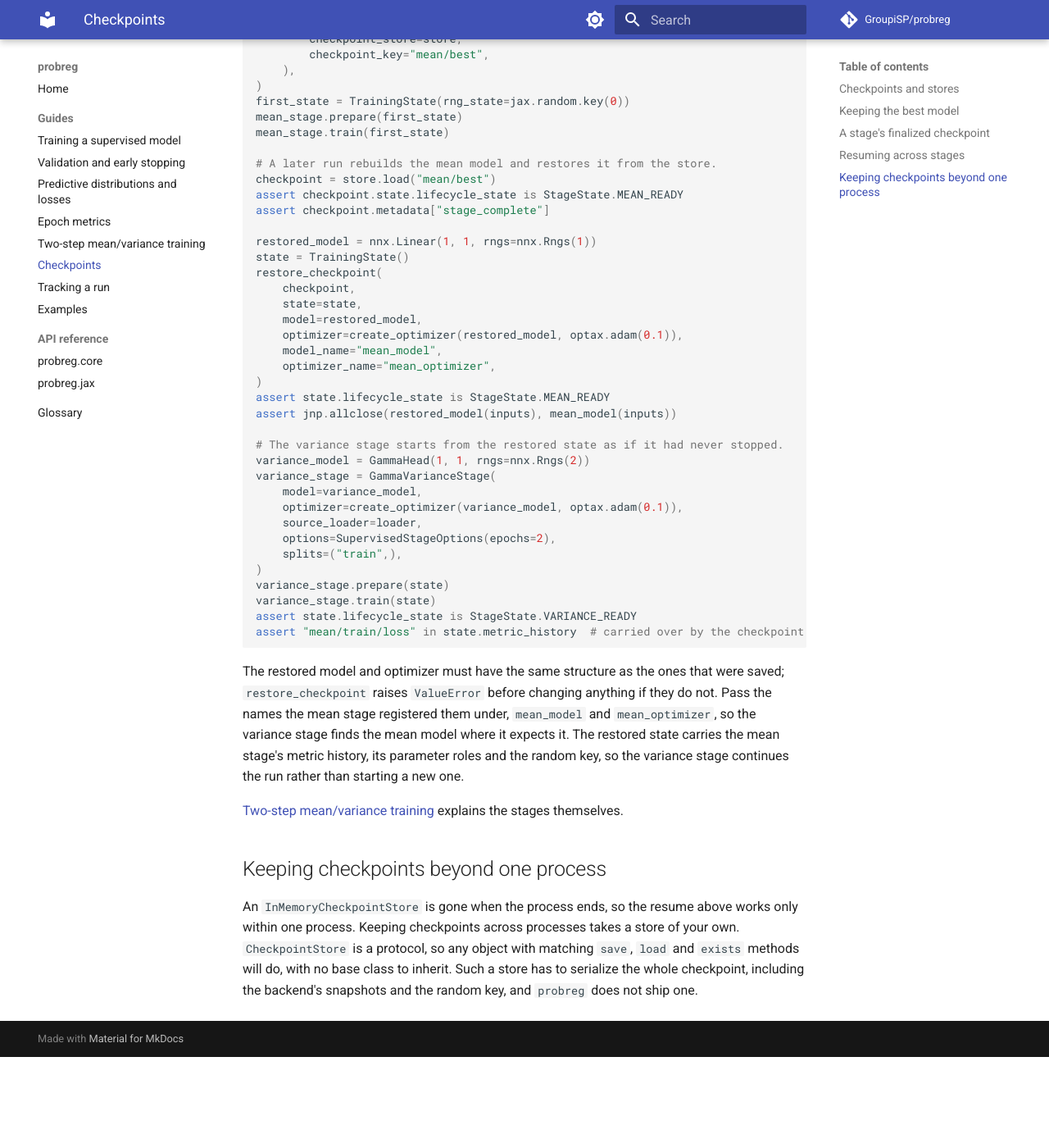
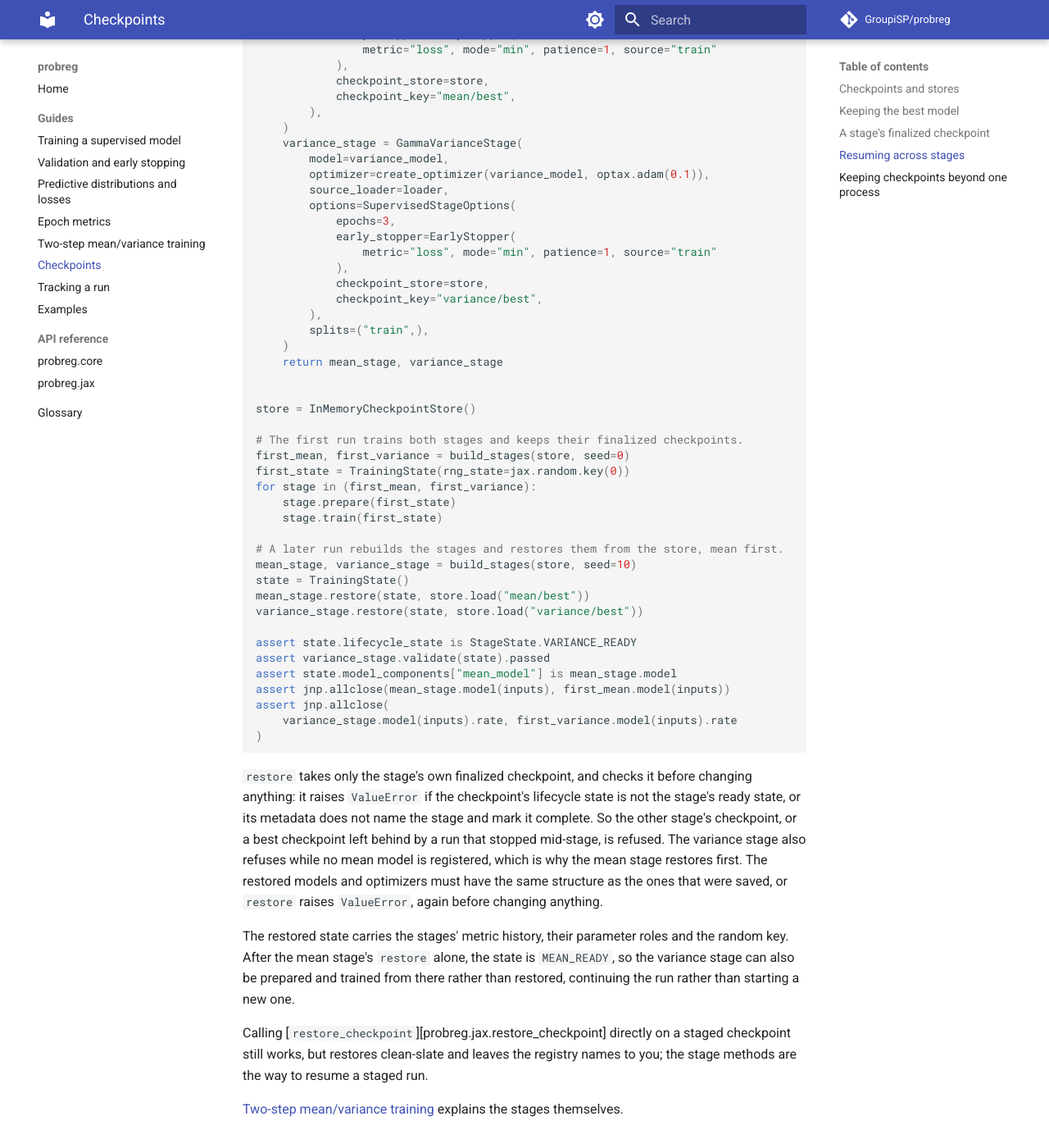
Before and after one commit to GroupiSP/probreg, an MkDocs documentation site: the page built from docs_site/guides/checkpoints.md, in a window 1280 px wide and 1400 px high, scrolled down 4329 px. Shown: the whole window at 82% size. Built offline with MkDocs 1.6.1 and Material for MkDocs 9.7.7, drawn with Linux system fonts in a browser that asks for light colours; comment, search, counter and statistics services are not loaded; before the commit the page ends 5618 px from its top, so only the background shows below that; some of the changed text lies outside the part shown.

Commit message:
docs(guide): resume across stages with the stage restore methods
Co-Authored-By: Claude Opus 5.5 <noreply@anthropic.com>

````diff
--- a/docs_site/guides/checkpoints.md
+++ b/docs_site/guides/checkpoints.md
@@ -146,11 +146,14 @@ with.
 
 ## Resuming across stages
 
-The finalized mean checkpoint is enough to run the variance stage in a new
-training state, with freshly built objects: a mean model and optimizer of the
-same architecture to restore into, and nothing else from the first run. The
-snippet below trains the mean stage, then starts over from the store alone, as a
-later process would:
+The finalized checkpoints are enough to pick a staged run up again in a new
+training state, with freshly built objects: models and optimizers of the same
+architecture to restore into, and nothing else from the first run. Each stage
+restores its own checkpoint with `restore`
+([`MeanStage.restore`][probreg.jax.MeanStage.restore] and
+[`GammaVarianceStage.restore`][probreg.jax.GammaVarianceStage.restore]), mean
+first, then variance. The snippet below trains both stages, then starts over
+from the store alone, as a later process would:
 
 ```python
 import jax
@@ -182,67 +184,82 @@ def loader(*, split: str, epoch: int) -> list[Batch]:
     return [Batch(inputs=inputs, targets=targets)]
 
 
+def build_stages(
+    store: InMemoryCheckpointStore, seed: int
+) -> tuple[MeanStage, GammaVarianceStage]:
+    mean_model = nnx.Linear(1, 1, rngs=nnx.Rngs(seed))
+    variance_model = GammaHead(1, 1, rngs=nnx.Rngs(seed + 1))
+    mean_stage = MeanStage(
+        model=mean_model,
+        optimizer=create_optimizer(mean_model, optax.adam(0.1)),
+        train_loader=loader,
+        options=SupervisedStageOptions(
+            epochs=3,
+            early_stopper=EarlyStopper(
+                metric="loss", mode="min", patience=1, source="train"
+            ),
+            checkpoint_store=store,
+            checkpoint_key="mean/best",
+        ),
+    )
+    variance_stage = GammaVarianceStage(
+        model=variance_model,
+        optimizer=create_optimizer(variance_model, optax.adam(0.1)),
+        source_loader=loader,
+        options=SupervisedStageOptions(
+            epochs=3,
+            early_stopper=EarlyStopper(
+                metric="loss", mode="min", patience=1, source="train"
+            ),
+            checkpoint_store=store,
+            checkpoint_key="variance/best",
+        ),
+        splits=("train",),
+    )
+    return mean_stage, variance_stage
+
+
 store = InMemoryCheckpointStore()
 
-# The first run trains the mean stage and keeps its best checkpoint.
-mean_model = nnx.Linear(1, 1, rngs=nnx.Rngs(0))
-mean_stage = MeanStage(
-    model=mean_model,
-    optimizer=create_optimizer(mean_model, optax.adam(0.1)),
-    train_loader=loader,
-    options=SupervisedStageOptions(
-        epochs=3,
-        early_stopper=EarlyStopper(
-            metric="loss", mode="min", patience=1, source="train"
-        ),
-        checkpoint_store=store,
-        checkpoint_key="mean/best",
-    ),
+# The first run trains both stages and keeps their finalized checkpoints.
+first_mean, first_variance = build_stages(store, seed=0)
+first_state = TrainingState(rng_state=jax.random.key(0))
+for stage in (first_mean, first_variance):
+    stage.prepare(first_state)
+    stage.train(first_state)
+
+# A later run rebuilds the stages and restores them from the store, mean first.
+mean_stage, variance_stage = build_stages(store, seed=10)
+state = TrainingState()
+mean_stage.restore(state, store.load("mean/best"))
+variance_stage.restore(state, store.load("variance/best"))
+
+assert state.lifecycle_state is StageState.VARIANCE_READY
+assert variance_stage.validate(state).passed
+assert state.model_components["mean_model"] is mean_stage.model
+assert jnp.allclose(mean_stage.model(inputs), first_mean.model(inputs))
+assert jnp.allclose(
+    variance_stage.model(inputs).rate, first_variance.model(inputs).rate
 )
-first_state = TrainingState(rng_state=jax.random.key(0))
-mean_stage.prepare(first_state)
-mean_stage.train(first_state)
-
-# A later run rebuilds the mean model and restores it from the store.
-checkpoint = store.load("mean/best")
-assert checkpoint.state.lifecycle_state is StageState.MEAN_READY
-assert checkpoint.metadata["stage_complete"]
-
-restored_model = nnx.Linear(1, 1, rngs=nnx.Rngs(1))
-state = TrainingState()
-restore_checkpoint(
-    checkpoint,
-    state=state,
-    model=restored_model,
-    optimizer=create_optimizer(restored_model, optax.adam(0.1)),
-    model_name="mean_model",
-    optimizer_name="mean_optimizer",
-)
-assert state.lifecycle_state is StageState.MEAN_READY
-assert jnp.allclose(restored_model(inputs), mean_model(inputs))
-
-# The variance stage starts from the restored state as if it had never stopped.
-variance_model = GammaHead(1, 1, rngs=nnx.Rngs(2))
-variance_stage = GammaVarianceStage(
-    model=variance_model,
-    optimizer=create_optimizer(variance_model, optax.adam(0.1)),
-    source_loader=loader,
-    options=SupervisedStageOptions(epochs=2),
-    splits=("train",),
-)
-variance_stage.prepare(state)
-variance_stage.train(state)
-assert state.lifecycle_state is StageState.VARIANCE_READY
-assert "mean/train/loss" in state.metric_history  # carried over by the checkpoint
 ```
 
-The restored model and optimizer must have the same structure as the ones that
-were saved; `restore_checkpoint` raises `ValueError` before changing anything if
-they do not. Pass the names the mean stage registered them under, `mean_model`
-and `mean_optimizer`, so the variance stage finds the mean model where it
-expects it. The restored state carries the mean stage's metric history, its
-parameter roles and the random key, so the variance stage continues the run
-rather than starting a new one.
+`restore` takes only the stage's own finalized checkpoint, and checks it before
+changing anything: it raises `ValueError` if the checkpoint's lifecycle state is
+not the stage's ready state, or its metadata does not name the stage and mark it
+complete. So the other stage's checkpoint, or a best checkpoint left behind by a
+run that stopped mid-stage, is refused. The variance stage also refuses while no
+mean model is registered, which is why the mean stage restores first. The
+restored models and optimizers must have the same structure as the ones that
+were saved, or `restore` raises `ValueError`, again before changing anything.
+
+The restored state carries the stages' metric history, their parameter roles
+and the random key. After the mean stage's `restore` alone, the state is
+`MEAN_READY`, so the variance stage can also be prepared and trained from there
+rather than restored, continuing the run rather than starting a new one.
+
+Calling [`restore_checkpoint`][probreg.jax.restore_checkpoint] directly on a
+staged checkpoint still works, but restores clean-slate and leaves the
+registry names to you; the stage methods are the way to resume a staged run.
 
 [Two-step mean/variance training](two-step-training.md) explains the stages
 themselves.
````
Also changed, not shown: other parts of docs_site/guides/checkpoints.md (+0 -1 lines).
